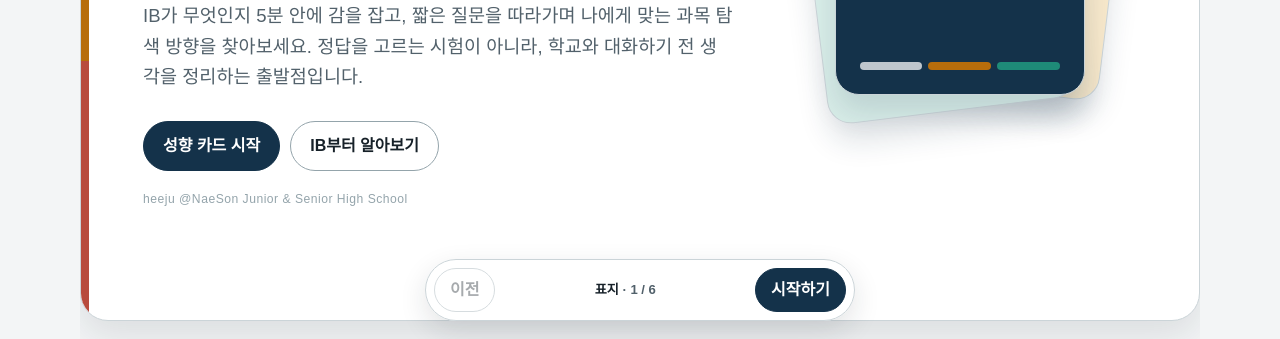
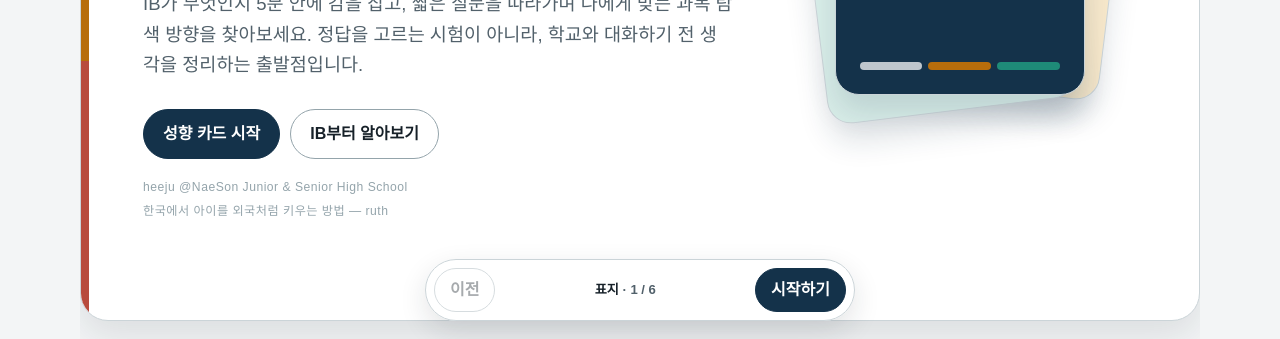
Before and after one commit to hunykang/ib-guide-cards, a plain HTML site: page index.html in a window 1280 px wide. Shown: the part 461-800 px from the top of the page. Drawn offline with Linux system fonts and the light colour scheme; a web font is replaced by a local one.

Commit message:
Add files via upload

```diff
--- a/index.html
+++ b/index.html
@@ -153,6 +153,9 @@
       font-size: .76rem;
       font-weight: 500;
       letter-spacing: .04em;
+    }
+    .hero-signature.hero-ref {
+      margin-top: 4px;
     }
     .button {
       display: inline-flex;
@@ -705,6 +708,7 @@
           <a class="button" href="#basics">IB부터 알아보기</a>
         </div>
         <span class="hero-signature">heeju @NaeSon Junior &amp; Senior High School</span>
+        <span class="hero-signature hero-ref">한국에서 아이를 외국처럼 키우는 방법 — ruth</span>
       </div>
       <div class="hero-visual" aria-hidden="true">
         <div class="deck-card back"></div>
```
